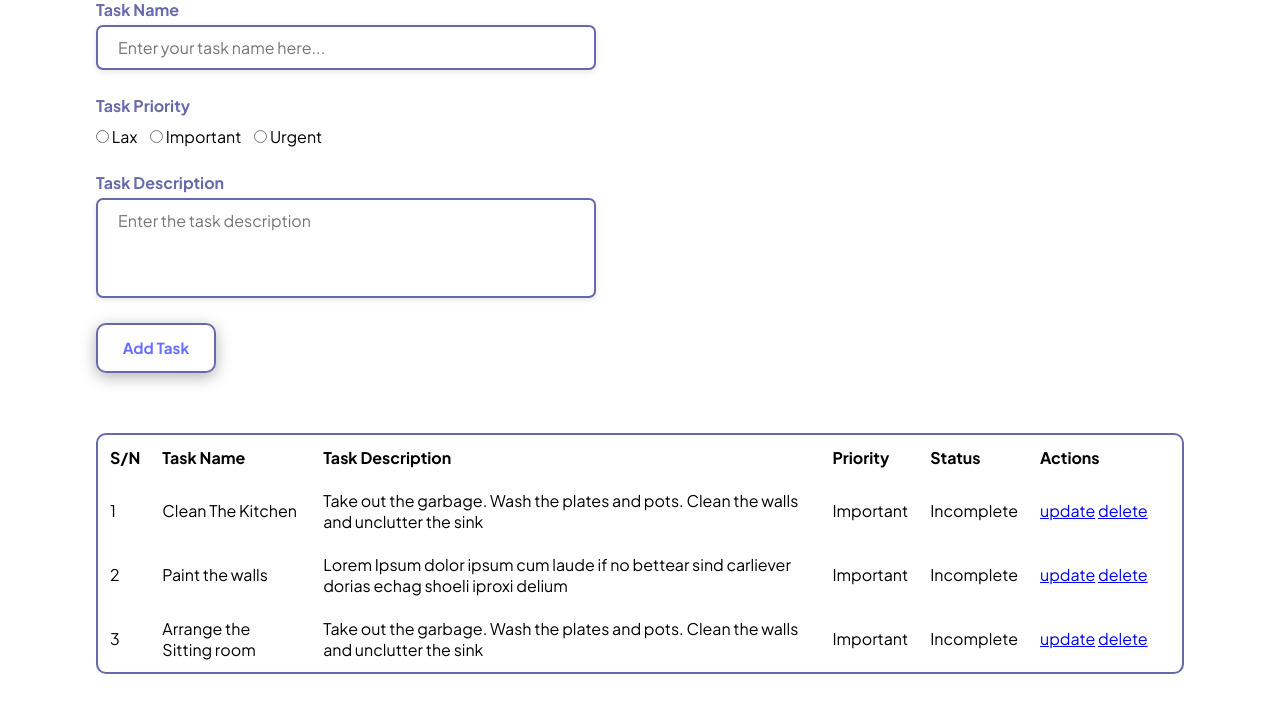
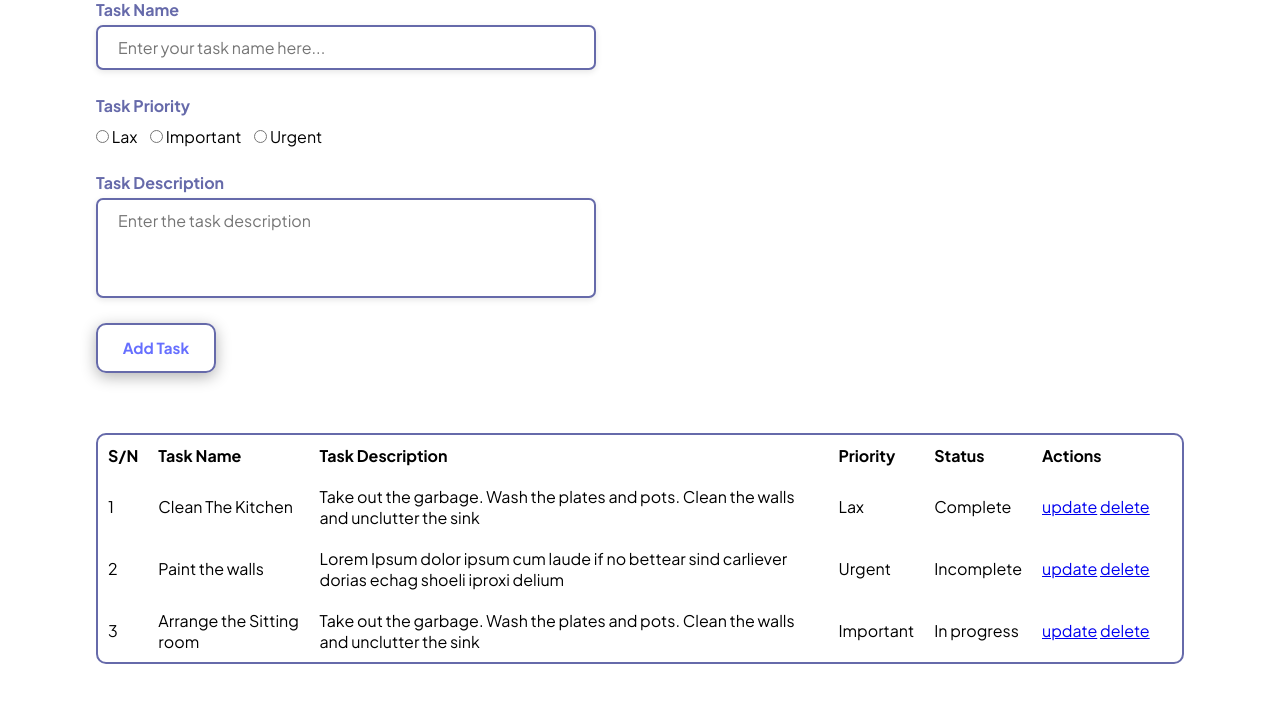
Before and after one commit to Tom-Okafor/simple-php-task-manager, a PHP site: page / in a window 1280 px wide. Shown: the part 263-977 px from the top of the page. After the commit the page ends 927 px from the top, so only its background shows below. Run offline with PHP 8.4, Linux system fonts and the light colour scheme.

Commit message:
feat: add spans with unique classes to the status priority table data columns for unique styling depending on their value

```diff
--- a/index.php
+++ b/index.php
@@ -46,7 +46,7 @@
         </section>
 
         <section class="task-list">
-            <table>
+            <table cellspacing="0">
                 <thead>
                     <tr>
                         <th>S/N</th>
@@ -62,8 +62,8 @@
                         <td>1</td>
                         <td>Clean The Kitchen</td>
                         <td>Take out the garbage. Wash the plates and pots. Clean the walls and unclutter the sink</td>
-                        <td>Important</td>
-                        <td>Incomplete</td>
+                        <td><span class="lax">Lax</span></td>
+                        <td><span class="complete">Complete</span></td>
                         <td>
                             <a href="#">update</a>
                             <a href="#">delete</a>
@@ -73,8 +73,8 @@
                         <td>2</td>
                         <td>Paint the walls</td>
                         <td>Lorem Ipsum dolor ipsum cum laude if no bettear sind carliever dorias echag shoeli iproxi delium</td>
-                        <td>Important</td>
-                        <td>Incomplete</td>
+                        <td><span class="urgent">Urgent</span></td>
+                        <td><span class="incomplete">Incomplete</span></td>
                         <td>
                             <a href="#">update</a>
                             <a href="#">delete</a>
@@ -84,8 +84,8 @@
                         <td>3</td>
                         <td>Arrange the Sitting room</td>
                         <td>Take out the garbage. Wash the plates and pots. Clean the walls and unclutter the sink</td>
-                        <td>Important</td>
-                        <td>Incomplete</td>
+                        <td><span class="important">Important</span></td>
+                        <td><span class="inprogress">In progress</span></td>
                         <td>
                             <a href="#">update</a>
                             <a href="#">delete</a>
```
